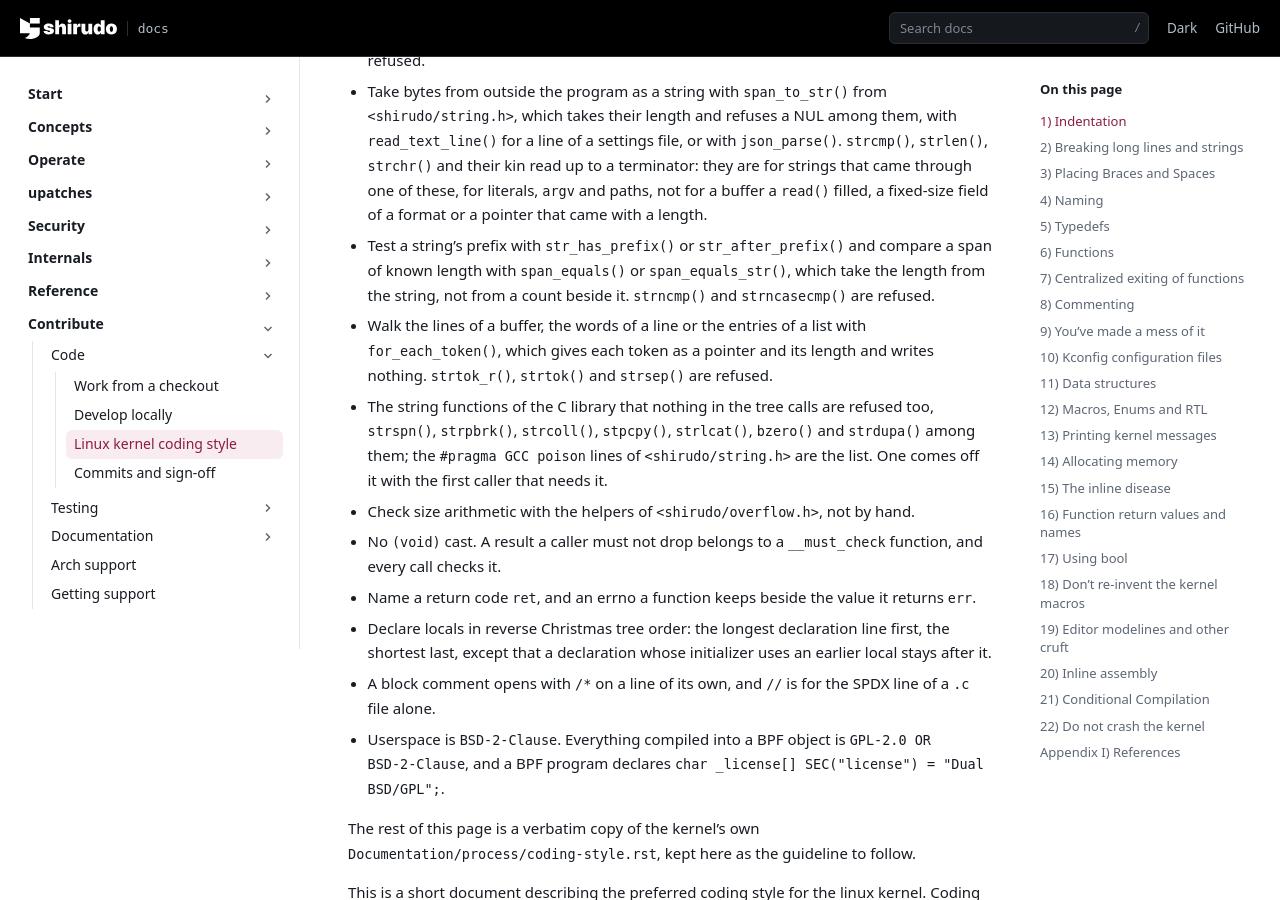
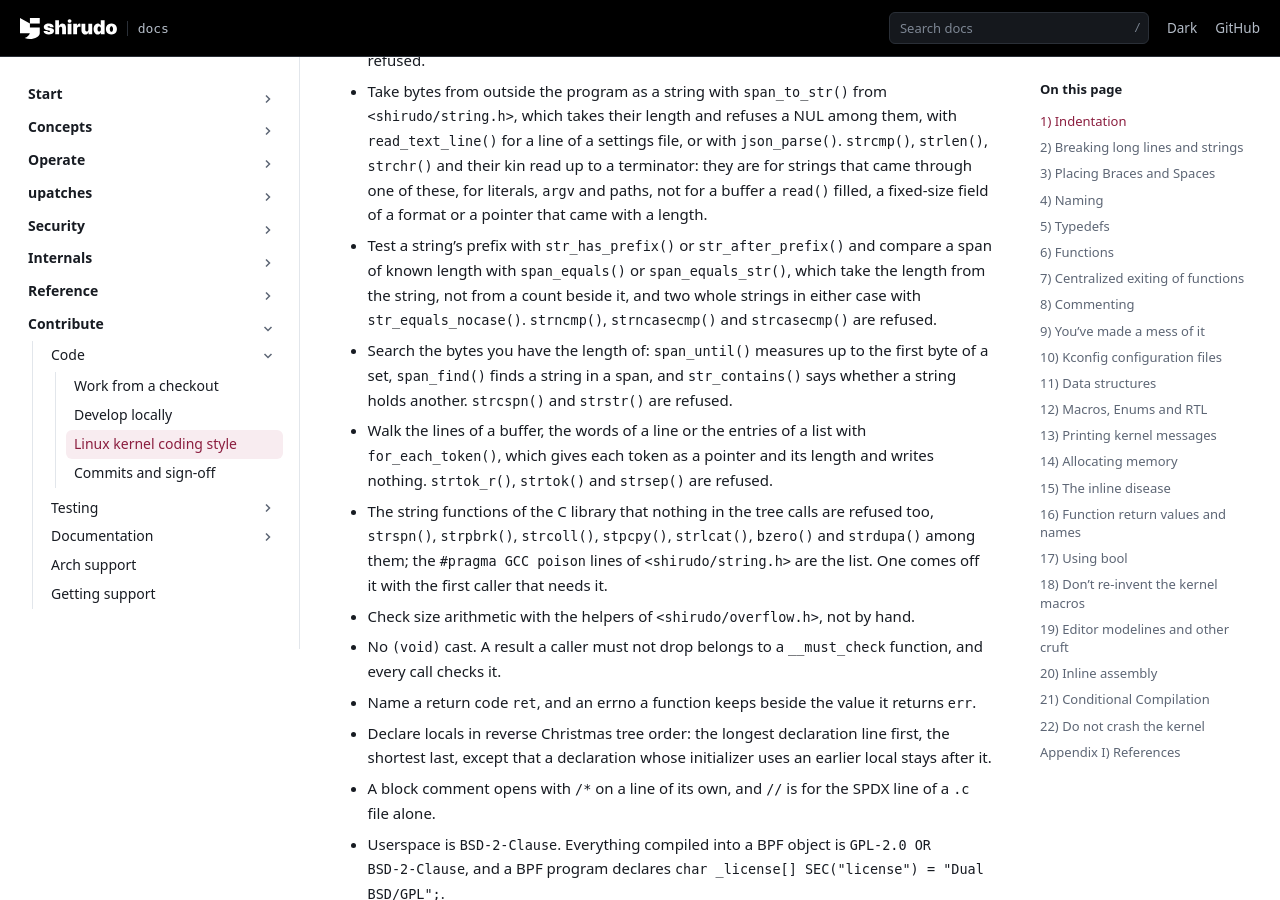
Before and after one commit to AliBashaSY/shirudo, a Sphinx documentation site: the page built from Documentation/contribute/code/coding-style.rst, in a window 1280 px wide and 900 px high, scrolled down 445 px. Built offline with Sphinx 7.4.7, drawn with Linux system fonts in a browser that asks for light colours; pages that are not in the unit, such as notebooks, are missing from menus.

Commit message:
string: poison strcasecmp(), strcspn() and strstr()
Nothing calls the three any more: str_equals_nocase() answers the
question strcasecmp() was asked, span_until() measures up to a byte of
a set within a length, and span_find() and str_contains() search a
span or a string. Refuse the names with the other functions of the C
library that <shirudo/string.h> replaces.

glibc 2.43 makes strstr() and strpbrk() const-preserving macros under
C23, so the two names are undefined before they are poisoned, as
strdupa() is: clang refuses to poison a macro.

check-style.sh reports strcasecmp() as STRING_COMPARE and strcspn()
and strstr() as STRING_SEARCH in an added line outside the tests.

Signed-off-by: Daniel Borkmann <daniel@iogearbox.net>

```diff
--- a/Documentation/contribute/code/coding-style.rst
+++ b/Documentation/contribute/code/coding-style.rst
@@ -32,8 +32,13 @@ its BPF programs, with these rules of its own, which
 - Test a string's prefix with ``str_has_prefix()`` or
   ``str_after_prefix()`` and compare a span of known length with
   ``span_equals()`` or ``span_equals_str()``, which take the length from
-  the string, not from a count beside it. ``strncmp()`` and
-  ``strncasecmp()`` are refused.
+  the string, not from a count beside it, and two whole strings in
+  either case with ``str_equals_nocase()``. ``strncmp()``,
+  ``strncasecmp()`` and ``strcasecmp()`` are refused.
+- Search the bytes you have the length of: ``span_until()`` measures up
+  to the first byte of a set, ``span_find()`` finds a string in a span,
+  and ``str_contains()`` says whether a string holds another.
+  ``strcspn()`` and ``strstr()`` are refused.
 - Walk the lines of a buffer, the words of a line or the entries of a
   list with ``for_each_token()``, which gives each token as a pointer and
   its length and writes nothing. ``strtok_r()``, ``strtok()`` and
--- a/Documentation/contribute/testing/test-coverage.rst
+++ b/Documentation/contribute/testing/test-coverage.rst
@@ -43,9 +43,9 @@ signed config image.
    * - ``t0003-check-style``
      - ``check-style.sh``: checkpatch at 100 columns, the block-comment
        opener, the subject length, the integer, parser, copy, format,
-       compare and token rules and the string functions nothing calls,
-       and a fetch of ``checkpatch.pl`` that asks a host which does not
-       answer only once
+       compare, token and search rules and the string functions nothing
+       calls, and a fetch of ``checkpatch.pl`` that asks a host which
+       does not answer only once
    * - ``t0004-ci-commit-range``
      - ``ci-commit-range.sh``: the ranges for a pull request, a push and
        a force push
```
Also changed, not shown: .agents/skills/coding/SKILL.md, 3 other files.
